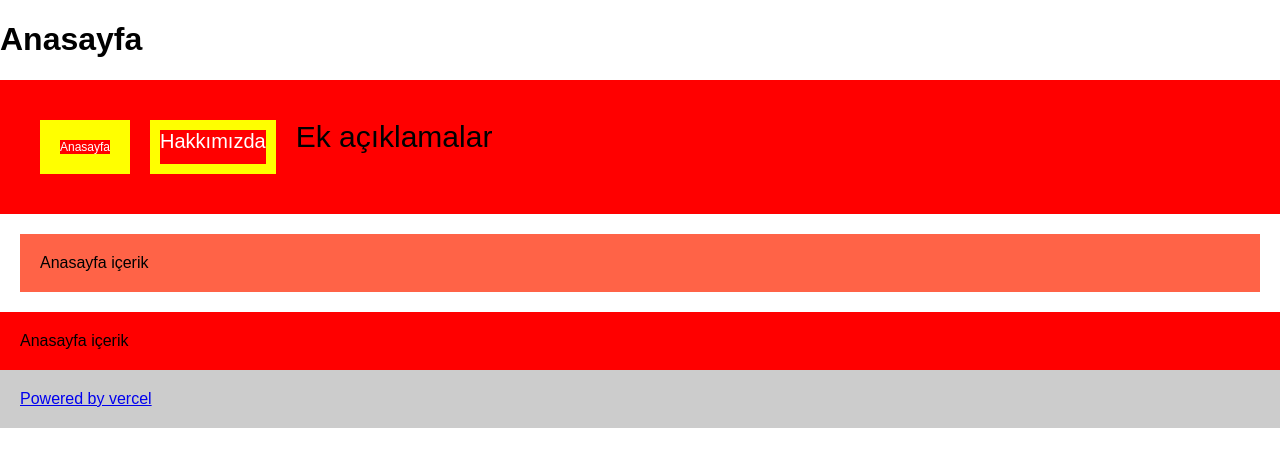
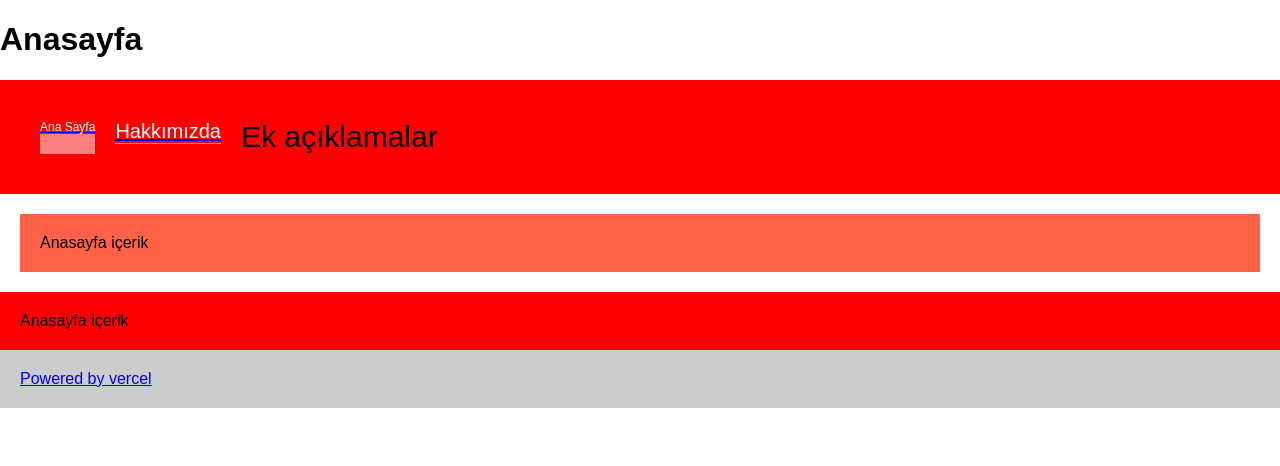
Before and after one commit to OmerYALTIRIK/nextjs-blog, a Next.js app: page / in a window 1280 px wide. Shown: the top 466 px of the page. Built offline with nearby package versions, Linux system fonts and the light colour scheme.

Commit message:
Düzenlemeler yapıldı linklerde

```diff
--- a/components/Header.js
+++ b/components/Header.js
@@ -13,10 +13,10 @@ const HeaderDiv = styled.div`
   }
 `;
 
-const StyledLink = styled(Link)`
+const StyledLink = styled.div`
   color: #fff;
   text-decoration: none;
-  border: ${({ bordersize }) => bordersize}px solid yellow;
+  border-bottom: ${({ bordersize }) => bordersize}px solid rgba(255,255,255,0.5);
   font-size: ${({ big }) => (big ? "20px" : "12px")};
   &:hover {
     text-decoration: underline;
@@ -25,14 +25,15 @@ const StyledLink = styled(Link)`
 
 export default () => (
   <HeaderDiv>
-    <StyledLink href="/" bordersize={20}>
-      Anasayfa
-    </StyledLink>
+    <Link href="/" passHref>
+      <StyledLink bordersize={20}>Ana Sayfa</StyledLink>
+    </Link>
 
-    <StyledLink href="/about" big="true" bordersize={10}>
-      Hakkımızda
-    </StyledLink>
-
+    <Link href="/about" passHref>
+      <StyledLink big="true" bordersize={1}>
+        Hakkımızda
+      </StyledLink>
+    </Link>
     <span>Ek açıklamalar</span>
   </HeaderDiv>
 );
```
